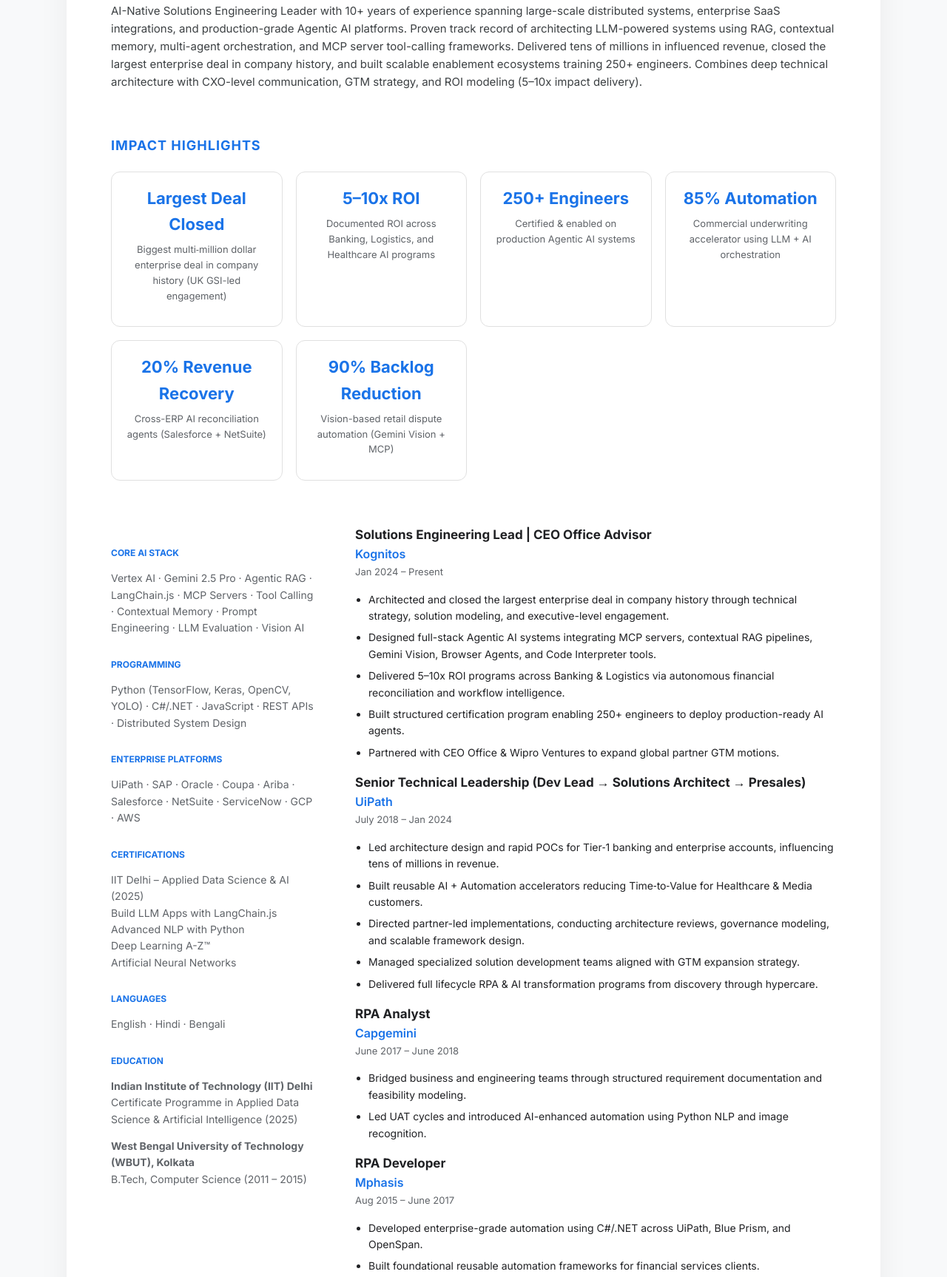
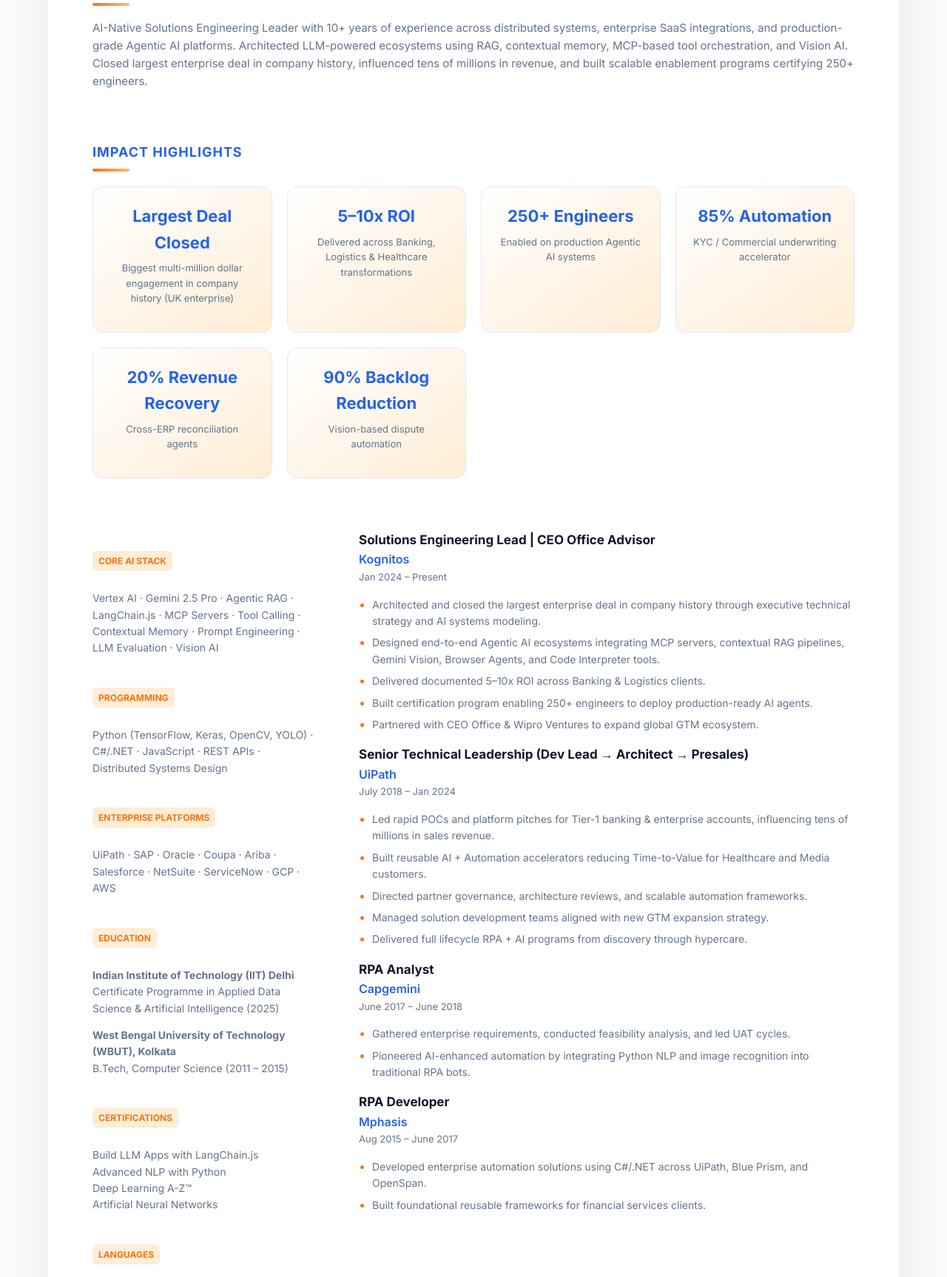
Before and after one commit to rajeshtiwary0/rajesh-tiwary, a plain HTML site: page index.html in a window 1280 px wide. Shown: the part 384-2111 px from the top of the page at 74% size. Drawn offline with Linux system fonts and the light colour scheme.

Commit message:
Update index.html

```diff
--- a/index.html
+++ b/index.html
@@ -8,54 +8,79 @@
 
 <style>
 :root {
-  --primary:#1a73e8;
-  --dark:#202124;
-  --muted:#5f6368;
-  --bg:#f8f9fa;
+  --blue:#2563eb;
+  --blue-soft:#dbeafe;
+  --orange:#f97316;
+  --orange-soft:#ffedd5;
+  --orange-muted:#fdba74;
+  --bg:#f8fafc;
   --card:#ffffff;
-  --border:#e0e0e0;
+  --text:#0f172a;
+  --muted:#64748b;
+  --border:#e2e8f0;
 }
-*{box-sizing:border-box}
-body{margin:0;font-family:'Inter',sans-serif;background:var(--bg);color:var(--dark);line-height:1.6}
+
+body.dark {
+  --bg:#0f172a;
+  --card:#1e293b;
+  --text:#f1f5f9;
+  --muted:#94a3b8;
+  --border:#334155;
+  --blue-soft:#1e3a8a;
+  --orange-soft:#7c2d12;
+}
+
+*{box-sizing:border-box;transition:all .25s ease}
+body{margin:0;font-family:'Inter',sans-serif;background:var(--bg);color:var(--text);line-height:1.6}
 html{scroll-behavior:smooth}
 
-nav{position:sticky;top:0;background:#fff;border-bottom:1px solid var(--border);padding:14px 28px;display:flex;justify-content:space-between;align-items:center;z-index:100}
-nav .logo{font-weight:700;color:var(--primary)}
-nav a{text-decoration:none;margin-left:18px;color:var(--muted);font-size:14px}
-nav a:hover{color:var(--primary)}
+nav{position:sticky;top:0;background:var(--card);border-bottom:1px solid var(--border);padding:14px 28px;display:flex;justify-content:space-between;align-items:center;z-index:100}
+nav .logo{font-weight:800;background:linear-gradient(90deg,var(--blue),var(--orange));-webkit-background-clip:text;-webkit-text-fill-color:transparent}
+nav a{text-decoration:none;margin-left:18px;color:var(--muted);font-size:14px;font-weight:500}
+nav a:hover{color:var(--orange);background:var(--orange-soft);padding:6px 10px;border-radius:8px}
 
-.container{max-width:1100px;margin:40px auto;background:var(--card);padding:60px;border-radius:16px;box-shadow:0 10px 40px rgba(0,0,0,0.06)}
+.theme-toggle{cursor:pointer;padding:8px 14px;border-radius:20px;border:1px solid var(--orange-muted);font-size:13px;background:var(--orange-soft);color:var(--orange);font-weight:600}
+.theme-toggle:hover{background:var(--orange);color:#fff;border-color:var(--orange)}
+.theme-toggle:hover{background:var(--orange);color:#fff;border-color:var(--orange)}
+
+.container{max-width:1150px;margin:40px auto;background:var(--card);padding:60px;border-radius:18px;box-shadow:0 20px 60px rgba(0,0,0,0.08)}
 
 header{text-align:center;margin-bottom:50px}
-h1{font-size:40px;margin:0;font-weight:800}
+h1{font-size:42px;margin:0;font-weight:800}
 .tagline{margin-top:8px;font-size:17px;color:var(--muted);font-weight:500}
 .contact{margin-top:14px;font-size:14px;color:var(--muted)}
 
-.section{margin-bottom:60px}
-.section h2{font-size:18px;text-transform:uppercase;letter-spacing:1px;color:var(--primary);margin-bottom:18px}
+.section{margin-bottom:70px}
+.section h2{font-size:18px;text-transform:uppercase;letter-spacing:1px;color:var(--blue);margin-bottom:18px;position:relative}
+.section h2::after{content:"";display:block;width:50px;height:4px;background:linear-gradient(90deg,var(--orange),var(--orange-muted));margin-top:8px;border-radius:4px}
 
-.summary{font-size:15px;color:#3c4043}
+.summary{font-size:15px;color:var(--muted)}
 
-.metrics{display:grid;grid-template-columns:repeat(auto-fit,minmax(220px,1fr));gap:18px;margin-top:20px}
-.metric{border:1px solid var(--border);padding:18px;border-radius:12px;text-align:center}
-.metric h3{margin:0;color:var(--primary);font-size:22px}
+.metrics{display:grid;grid-template-columns:repeat(auto-fit,minmax(220px,1fr));gap:20px;margin-top:20px}
+.metric{border:1px solid var(--border);padding:22px;border-radius:14px;text-align:center;background:linear-gradient(145deg,var(--card),var(--orange-soft))}
+.metric:hover{transform:translateY(-4px);box-shadow:0 10px 25px rgba(249,115,22,0.15)}
+.metric:hover{transform:translateY(-4px);box-shadow:0 10px 25px rgba(0,0,0,0.08)}
+.metric h3{margin:0;color:var(--blue);font-size:22px}
 .metric p{margin-top:6px;font-size:13px;color:var(--muted)}
 
-.layout{display:grid;grid-template-columns:280px 1fr;gap:50px}
-.sidebar h3{font-size:12px;text-transform:uppercase;color:var(--primary);margin-top:28px}
+.layout{display:grid;grid-template-columns:300px 1fr;gap:60px}
+.sidebar h3{font-size:12px;text-transform:uppercase;color:var(--orange);margin-top:28px;background:var(--orange-soft);display:inline-block;padding:4px 8px;border-radius:6px}
 .sidebar p{font-size:14px;color:var(--muted)}
 
 .role{font-weight:700;font-size:17px}
-.company{font-weight:600;color:var(--primary)}
+.company{font-weight:600;color:var(--blue)}
 .duration{font-size:13px;color:var(--muted);margin-bottom:8px}
 ul{padding-left:18px}
-li{margin-bottom:7px;font-size:14px}
+ul li::marker{color:var(--orange)}
+li{margin-bottom:7px;font-size:14px;color:var(--muted)}
 
-.case{border:1px solid var(--border);border-radius:12px;padding:20px;margin-bottom:18px}
-.case h4{margin:0 0 6px 0;color:var(--primary)}
+.case{border:1px solid var(--orange-muted);border-radius:14px;padding:22px;margin-bottom:20px;background:var(--orange-soft)}
+.case:hover{transform:translateY(-3px);box-shadow:0 8px 20px rgba(249,115,22,0.18)}
+.case:hover{transform:translateY(-3px);box-shadow:0 8px 20px rgba(0,0,0,0.08)}
+.case h4{margin:0 0 6px 0;color:var(--blue)}
 .case p{margin:0;font-size:14px;color:var(--muted)}
 
-footer{text-align:center;font-size:12px;color:var(--muted);margin-top:50px}
+footer{text-align:center;font-size:12px;color:var(--muted);margin-top:60px;padding-top:20px;border-top:2px solid var(--orange-soft)}
 
 @media(max-width:900px){.layout{grid-template-columns:1fr}.container{padding:30px}}
 @media print{nav{display:none}.container{box-shadow:none;margin:0}}
@@ -70,6 +95,7 @@
 <a href="#impact">Impact</a>
 <a href="#experience">Experience</a>
 <a href="#projects">Projects</a>
+<button class="theme-toggle" onclick="toggleTheme()">Toggle Theme</button>
 </div>
 </nav>
 
@@ -83,20 +109,18 @@
 
 <section class="section" id="summary">
 <h2>Executive Summary</h2>
-<p class="summary">
-AI-Native Solutions Engineering Leader with 10+ years of experience spanning large-scale distributed systems, enterprise SaaS integrations, and production-grade Agentic AI platforms. Proven track record of architecting LLM-powered systems using RAG, contextual memory, multi-agent orchestration, and MCP server tool-calling frameworks. Delivered tens of millions in influenced revenue, closed the largest enterprise deal in company history, and built scalable enablement ecosystems training 250+ engineers. Combines deep technical architecture with CXO-level communication, GTM strategy, and ROI modeling (5–10x impact delivery).
-</p>
+<p class="summary">AI-Native Solutions Engineering Leader with 10+ years of experience across distributed systems, enterprise SaaS integrations, and production-grade Agentic AI platforms. Architected LLM-powered ecosystems using RAG, contextual memory, MCP-based tool orchestration, and Vision AI. Closed largest enterprise deal in company history, influenced tens of millions in revenue, and built scalable enablement programs certifying 250+ engineers.</p>
 </section>
 
 <section class="section" id="impact">
 <h2>Impact Highlights</h2>
 <div class="metrics">
-<div class="metric"><h3>Largest Deal Closed</h3><p>Biggest multi‑million dollar enterprise deal in company history (UK GSI-led engagement)</p></div>
-<div class="metric"><h3>5–10x ROI</h3><p>Documented ROI across Banking, Logistics, and Healthcare AI programs</p></div>
-<div class="metric"><h3>250+ Engineers</h3><p>Certified & enabled on production Agentic AI systems</p></div>
-<div class="metric"><h3>85% Automation</h3><p>Commercial underwriting accelerator using LLM + AI orchestration</p></div>
-<div class="metric"><h3>20% Revenue Recovery</h3><p>Cross-ERP AI reconciliation agents (Salesforce + NetSuite)</p></div>
-<div class="metric"><h3>90% Backlog Reduction</h3><p>Vision-based retail dispute automation (Gemini Vision + MCP)</p></div>
+<div class="metric"><h3>Largest Deal Closed</h3><p>Biggest multi-million dollar engagement in company history (UK enterprise)</p></div>
+<div class="metric"><h3>5–10x ROI</h3><p>Delivered across Banking, Logistics & Healthcare transformations</p></div>
+<div class="metric"><h3>250+ Engineers</h3><p>Enabled on production Agentic AI systems</p></div>
+<div class="metric"><h3>85% Automation</h3><p>KYC / Commercial underwriting accelerator</p></div>
+<div class="metric"><h3>20% Revenue Recovery</h3><p>Cross-ERP reconciliation agents</p></div>
+<div class="metric"><h3>90% Backlog Reduction</h3><p>Vision-based dispute automation</p></div>
 </div>
 </section>
 
@@ -107,26 +131,20 @@
 <p>Vertex AI · Gemini 2.5 Pro · Agentic RAG · LangChain.js · MCP Servers · Tool Calling · Contextual Memory · Prompt Engineering · LLM Evaluation · Vision AI</p>
 
 <h3>Programming</h3>
-<p>Python (TensorFlow, Keras, OpenCV, YOLO) · C#/.NET · JavaScript · REST APIs · Distributed System Design</p>
+<p>Python (TensorFlow, Keras, OpenCV, YOLO) · C#/.NET · JavaScript · REST APIs · Distributed Systems Design</p>
 
 <h3>Enterprise Platforms</h3>
 <p>UiPath · SAP · Oracle · Coupa · Ariba · Salesforce · NetSuite · ServiceNow · GCP · AWS</p>
 
+<h3>Education</h3>
+<p><strong>Indian Institute of Technology (IIT) Delhi</strong><br>Certificate Programme in Applied Data Science & Artificial Intelligence (2025)</p>
+<p><strong>West Bengal University of Technology (WBUT), Kolkata</strong><br>B.Tech, Computer Science (2011 – 2015)</p>
+
 <h3>Certifications</h3>
-<p>IIT Delhi – Applied Data Science & AI (2025)<br>
-Build LLM Apps with LangChain.js<br>
-Advanced NLP with Python<br>
-Deep Learning A-Z™<br>
-Artificial Neural Networks</p>
+<p>Build LLM Apps with LangChain.js<br>Advanced NLP with Python<br>Deep Learning A-Z™<br>Artificial Neural Networks</p>
 
 <h3>Languages</h3>
 <p>English · Hindi · Bengali</p>
-
-<h3>Education</h3>
-<p><strong>Indian Institute of Technology (IIT) Delhi</strong><br>
-Certificate Programme in Applied Data Science & Artificial Intelligence (2025)</p>
-<p><strong>West Bengal University of Technology (WBUT), Kolkata</strong><br>
-B.Tech, Computer Science (2011 – 2015)</p>
 </div>
 
 <div>
@@ -136,24 +154,24 @@
 <div class="company">Kognitos</div>
 <div class="duration">Jan 2024 – Present</div>
 <ul>
-<li>Architected and closed the largest enterprise deal in company history through technical strategy, solution modeling, and executive-level engagement.</li>
-<li>Designed full-stack Agentic AI systems integrating MCP servers, contextual RAG pipelines, Gemini Vision, Browser Agents, and Code Interpreter tools.</li>
-<li>Delivered 5–10x ROI programs across Banking & Logistics via autonomous financial reconciliation and workflow intelligence.</li>
-<li>Built structured certification program enabling 250+ engineers to deploy production-ready AI agents.</li>
-<li>Partnered with CEO Office & Wipro Ventures to expand global partner GTM motions.</li>
+<li>Architected and closed the largest enterprise deal in company history through executive technical strategy and AI systems modeling.</li>
+<li>Designed end-to-end Agentic AI ecosystems integrating MCP servers, contextual RAG pipelines, Gemini Vision, Browser Agents, and Code Interpreter tools.</li>
+<li>Delivered documented 5–10x ROI across Banking & Logistics clients.</li>
+<li>Built certification program enabling 250+ engineers to deploy production-ready AI agents.</li>
+<li>Partnered with CEO Office & Wipro Ventures to expand global GTM ecosystem.</li>
 </ul>
 </div>
 
 <div class="experience-item">
-<div class="role">Senior Technical Leadership (Dev Lead → Solutions Architect → Presales)</div>
+<div class="role">Senior Technical Leadership (Dev Lead → Architect → Presales)</div>
 <div class="company">UiPath</div>
 <div class="duration">July 2018 – Jan 2024</div>
 <ul>
-<li>Led architecture design and rapid POCs for Tier‑1 banking and enterprise accounts, influencing tens of millions in revenue.</li>
-<li>Built reusable AI + Automation accelerators reducing Time‑to‑Value for Healthcare & Media customers.</li>
-<li>Directed partner-led implementations, conducting architecture reviews, governance modeling, and scalable framework design.</li>
-<li>Managed specialized solution development teams aligned with GTM expansion strategy.</li>
-<li>Delivered full lifecycle RPA & AI transformation programs from discovery through hypercare.</li>
+<li>Led rapid POCs and platform pitches for Tier-1 banking & enterprise accounts, influencing tens of millions in sales revenue.</li>
+<li>Built reusable AI + Automation accelerators reducing Time-to-Value for Healthcare and Media customers.</li>
+<li>Directed partner governance, architecture reviews, and scalable automation frameworks.</li>
+<li>Managed solution development teams aligned with new GTM expansion strategy.</li>
+<li>Delivered full lifecycle RPA + AI programs from discovery through hypercare.</li>
 </ul>
 </div>
 
@@ -162,8 +180,8 @@
 <div class="company">Capgemini</div>
 <div class="duration">June 2017 – June 2018</div>
 <ul>
-<li>Bridged business and engineering teams through structured requirement documentation and feasibility modeling.</li>
-<li>Led UAT cycles and introduced AI-enhanced automation using Python NLP and image recognition.</li>
+<li>Gathered enterprise requirements, conducted feasibility analysis, and led UAT cycles.</li>
+<li>Pioneered AI-enhanced automation by integrating Python NLP and image recognition into traditional RPA bots.</li>
 </ul>
 </div>
 
@@ -172,8 +190,8 @@
 <div class="company">Mphasis</div>
 <div class="duration">Aug 2015 – June 2017</div>
 <ul>
-<li>Developed enterprise-grade automation using C#/.NET across UiPath, Blue Prism, and OpenSpan.</li>
-<li>Built foundational reusable automation frameworks for financial services clients.</li>
+<li>Developed enterprise automation solutions using C#/.NET across UiPath, Blue Prism, and OpenSpan.</li>
+<li>Built foundational reusable frameworks for financial services clients.</li>
 </ul>
 </div>
 
@@ -185,22 +203,22 @@
 
 <div class="case">
 <h4>Autonomous Financial Orchestration Engine</h4>
-<p>Designed agentic 3‑way invoice matching system integrating SAP & Coupa APIs, automating intercompany reconciliation at enterprise scale using contextual memory and multi-tool orchestration.</p>
+<p>Built agentic 3-way invoice matching integrating SAP & Coupa APIs, automating intercompany reconciliation at enterprise scale using contextual memory & tool orchestration.</p>
 </div>
 
 <div class="case">
 <h4>Revenue Leakage Intelligence Platform</h4>
-<p>Architected cross‑ERP AI agents monitoring discrepancies between Salesforce and NetSuite, reducing revenue leakage by ~20% and enabling real‑time executive dashboards.</p>
+<p>Designed cross-system AI agents reconciling Salesforce & NetSuite ERP discrepancies, reducing revenue leakage by ~20%.</p>
 </div>
 
 <div class="case">
 <h4>KYC / AML Underwriting Accelerator</h4>
-<p>Built LLM-powered commercial underwriting engine automating ~85% of manual checks, integrating risk analysis workflows with AI-driven document understanding.</p>
+<p>Developed LLM-powered underwriting engine automating ~85% of manual checks and streamlining onboarding cycles.</p>
 </div>
 
 <div class="case">
 <h4>Vision-Based Logistics Automation</h4>
-<p>Implemented Gemini Vision BOL extraction pipeline with MCP-based autonomous tool-calling, reducing retail dispute backlog by ~90%.</p>
+<p>Implemented Gemini Vision-based BOL extraction with MCP tool-calling, reducing retail dispute backlog by ~90%.</p>
 </div>
 
 </section>
@@ -209,7 +227,7 @@
 <h2>Innovation & Awards</h2>
 <ul>
 <li>Global Winner – UiPath + AWS Hackathon (Gesture-controlled AI accessibility interface using Computer Vision).</li>
-<li>Phase 1 Winner – OpenCV Hackathon (Edge AI safety alert system using YOLO-based object detection).</li>
+<li>Phase 1 Winner – OpenCV Hackathon (Edge AI railway safety system using YOLO object detection).</li>
 </ul>
 </section>
 
@@ -218,5 +236,17 @@
 </footer>
 
 </div>
+
+<script>
+function toggleTheme(){
+  document.body.classList.toggle('dark');
+  localStorage.setItem('theme', document.body.classList.contains('dark') ? 'dark' : 'light');
+}
+(function(){
+  const savedTheme = localStorage.getItem('theme');
+  if(savedTheme==='dark'){document.body.classList.add('dark');}
+})();
+</script>
+
 </body>
 </html>
```
